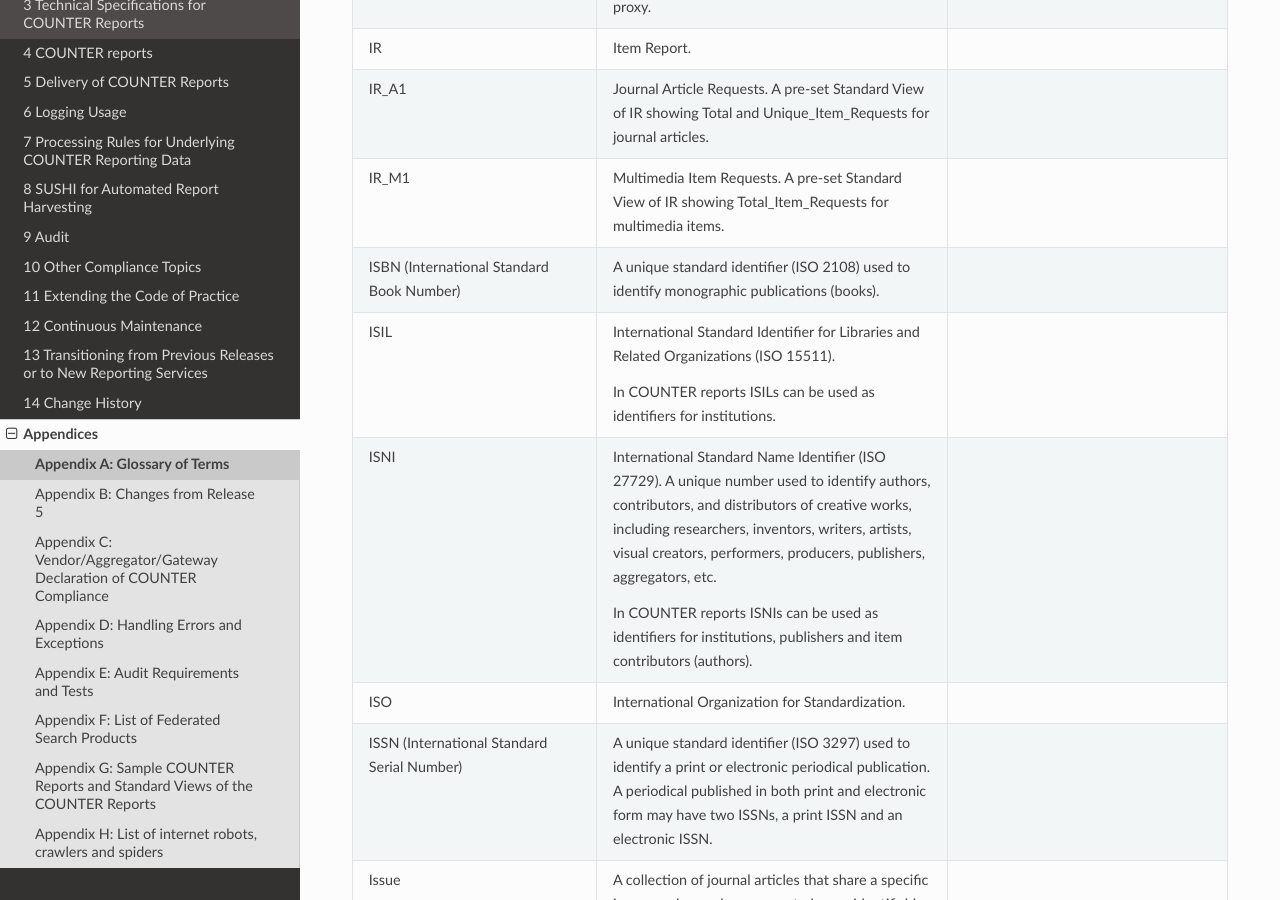
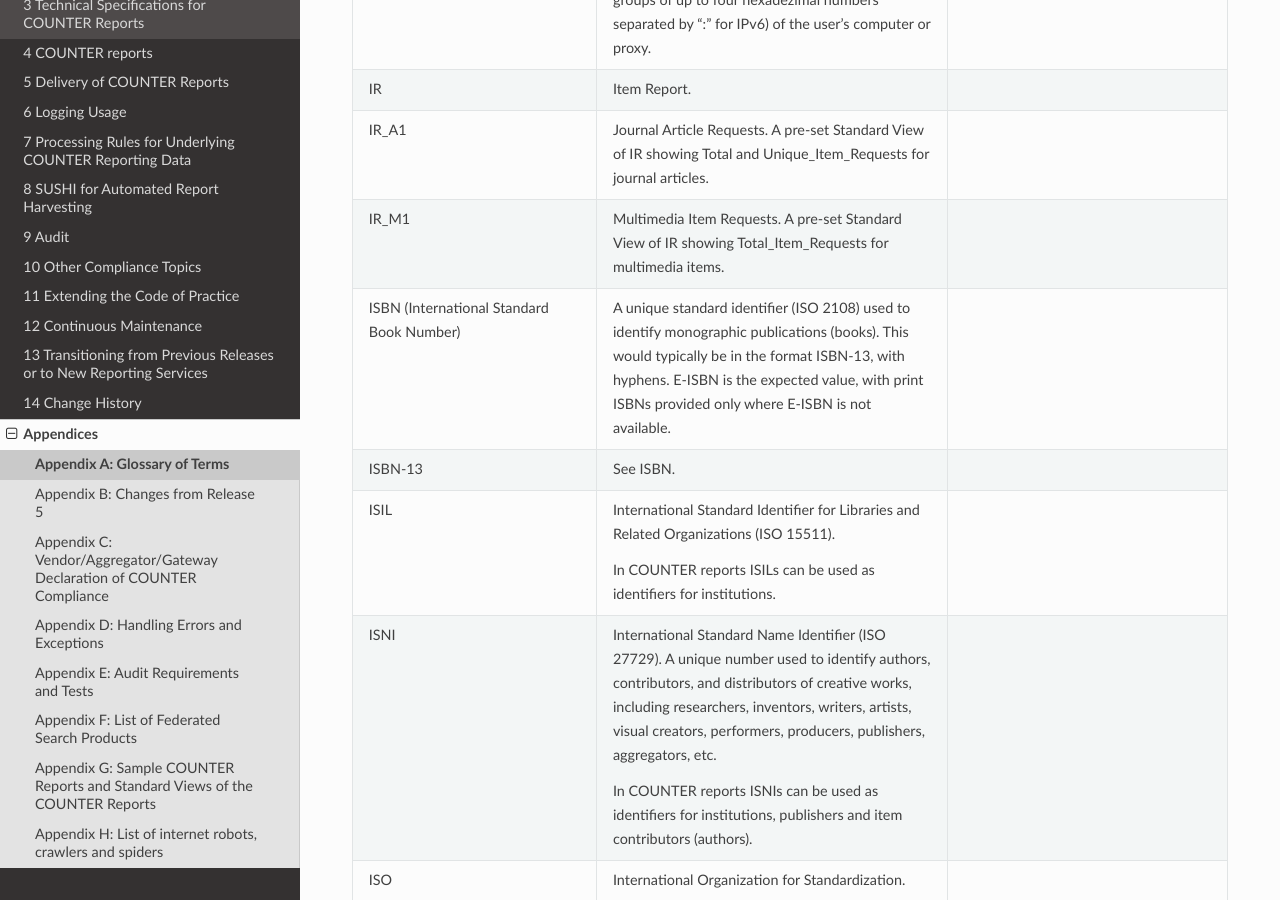
Before and after one commit to Project-Counter/cop5, a Sphinx documentation site: the page built from source/appendices/a-glossary-of-terms.rst, in a window 1280 px wide and 900 px high, scrolled down 13882 px. Built offline with Sphinx 7.4.7 and the Read the Docs theme 2.0.0, drawn with Linux system fonts in a browser that asks for light colours.

Commit message:
Expected values for E-ISBN
Clarify that E-ISBNs are the expected values in COUNTER reports, per https://github.com/Project-Counter/cop5/issues/247

```diff
--- a/source/03-specifications/02-formats-for-counter-reports.rst
+++ b/source/03-specifications/02-formats-for-counter-reports.rst
@@ -271,7 +271,7 @@
      - publisherA:jnrlCode123
 
    * - ISBN
-     - International Standard Book Number in the format ISBN-13 with hyphens.
+     - International Standard Book Number in the format ISBN-13 with hyphens. E-ISBN is the expected value, with print ISBNs provided only where E-ISBN is not available.
      - TR, IR\ |br|\ |lb|
        TR_B1, TR_B2, TR_B3
      - 978-3-16-148410-0
@@ -358,7 +358,7 @@
      - TandF:wser20
 
    * - Parent_ISBN
-     - ISBN of the parent item in the format ISBN-13 with hyphens.
+     - ISBN of the parent item in the format ISBN-13 with hyphens. E-ISBN is the expected value, with print ISBNs provided only where E-ISBN is not available.
      - IR
      -
 
@@ -436,7 +436,7 @@
      - repositorya:plan126
 
    * - Component_ISBN
-     - ISBN that is assigned to the component item in the format ISBN-13 with hyphens.
+     - ISBN that is assigned to the component item in the format ISBN-13 with hyphens. E-ISBN is the expected value, with print ISBNs provided only where E-ISBN is not available.
      - IR
      -
 
--- a/source/appendices/a-glossary-of-terms.rst
+++ b/source/appendices/a-glossary-of-terms.rst
@@ -414,6 +414,10 @@
      - See Executive Committee.
      -
 
+   * - E-ISBN
+     - See ISBN.
+     -
+
    * - eJournal
      - Serial content that is published online.
 
@@ -595,7 +599,11 @@
      -
 
    * - ISBN (International Standard Book Number)
-     - A unique standard identifier (ISO 2108) used to identify monographic publications (books).
+     - A unique standard identifier (ISO 2108) used to identify monographic publications (books). This would typically be in the format ISBN-13, with hyphens. E-ISBN is the expected value, with print ISBNs provided only where E-ISBN is not available.
+     -
+
+   * - ISBN-13
+     - See ISBN.
      -
 
    * - ISIL
```
